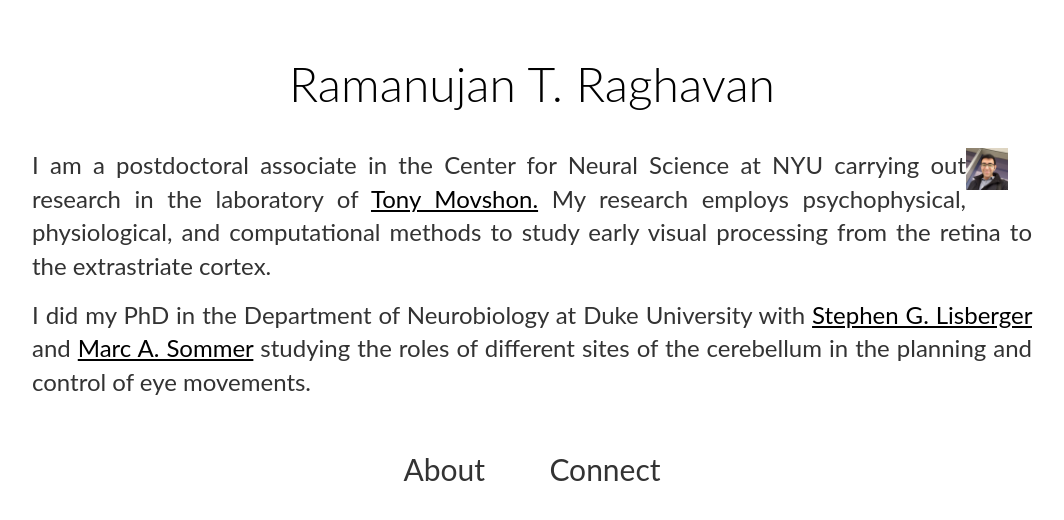
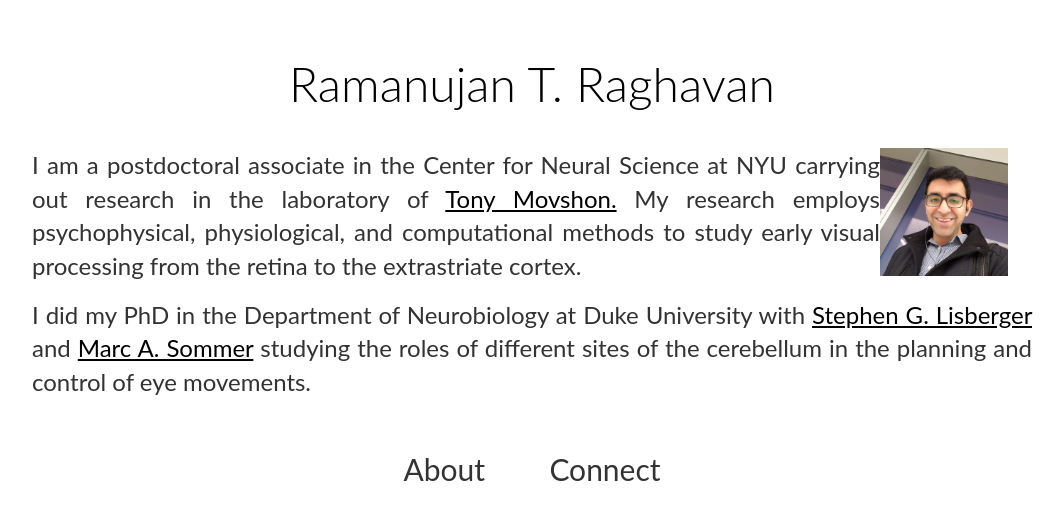
Before and after one commit to rtraghavan/rtraghavan.github.io, a Jekyll site: the page built from index.html, in a window 1280 px wide. Shown: the top 520 px of the page, without its empty margins (108-1172 px from the left). Built offline with Jekyll 4.4.1, drawn with Linux system fonts in a browser that asks for light colours.

Commit message:
Update index.html

```diff
--- a/index.html
+++ b/index.html
@@ -9,7 +9,7 @@
 
   <div id="description">
     <p>
-     <img src="img/pic.jpg" alt="Smiley face" style="float:right;width:42px;height:42px;">
+     <img src="img/pic.jpg" alt="pic" style="float:right;width:128px;height:128px;">
 
     {% include About_Me.md %}
     </p>
```
